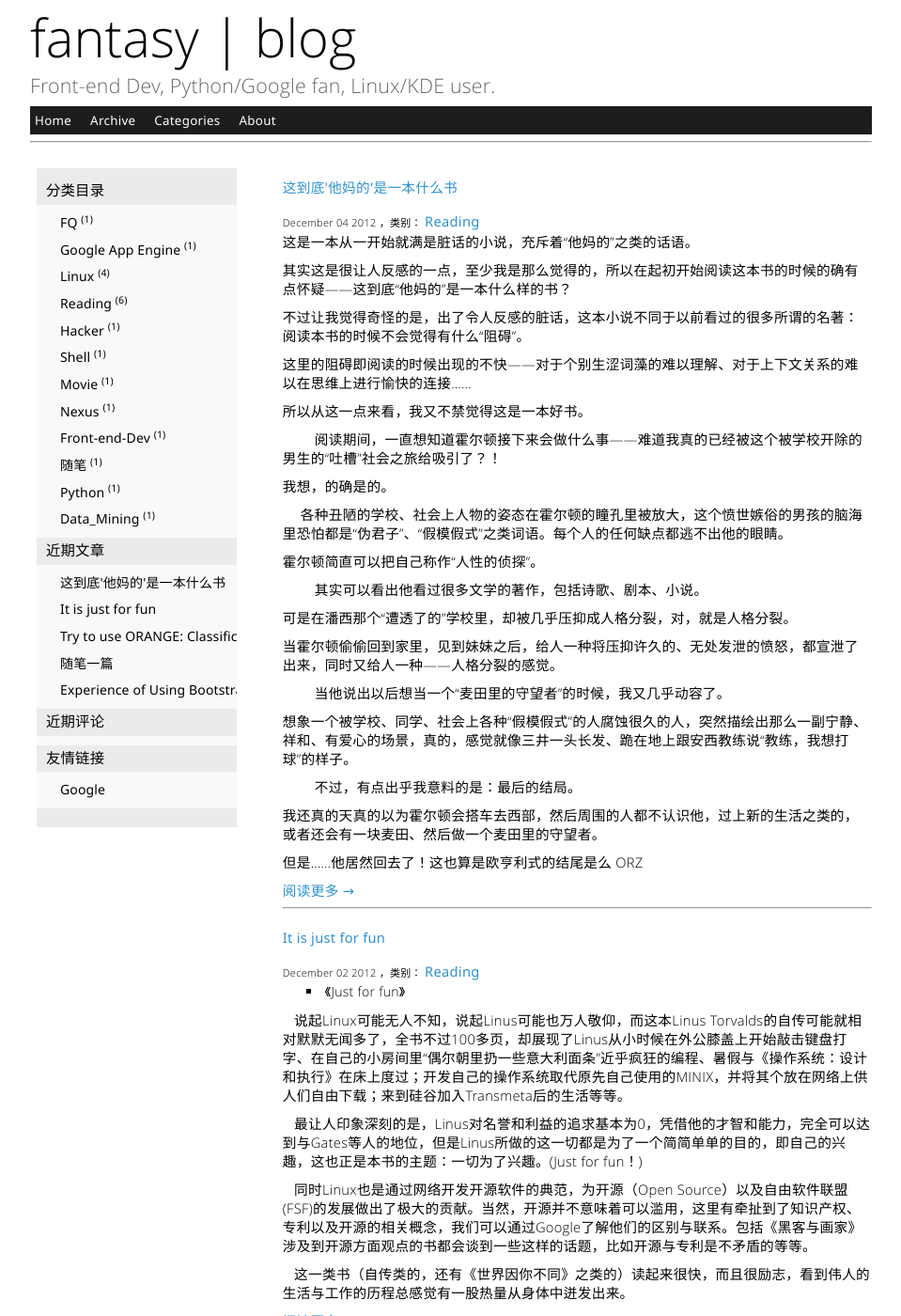
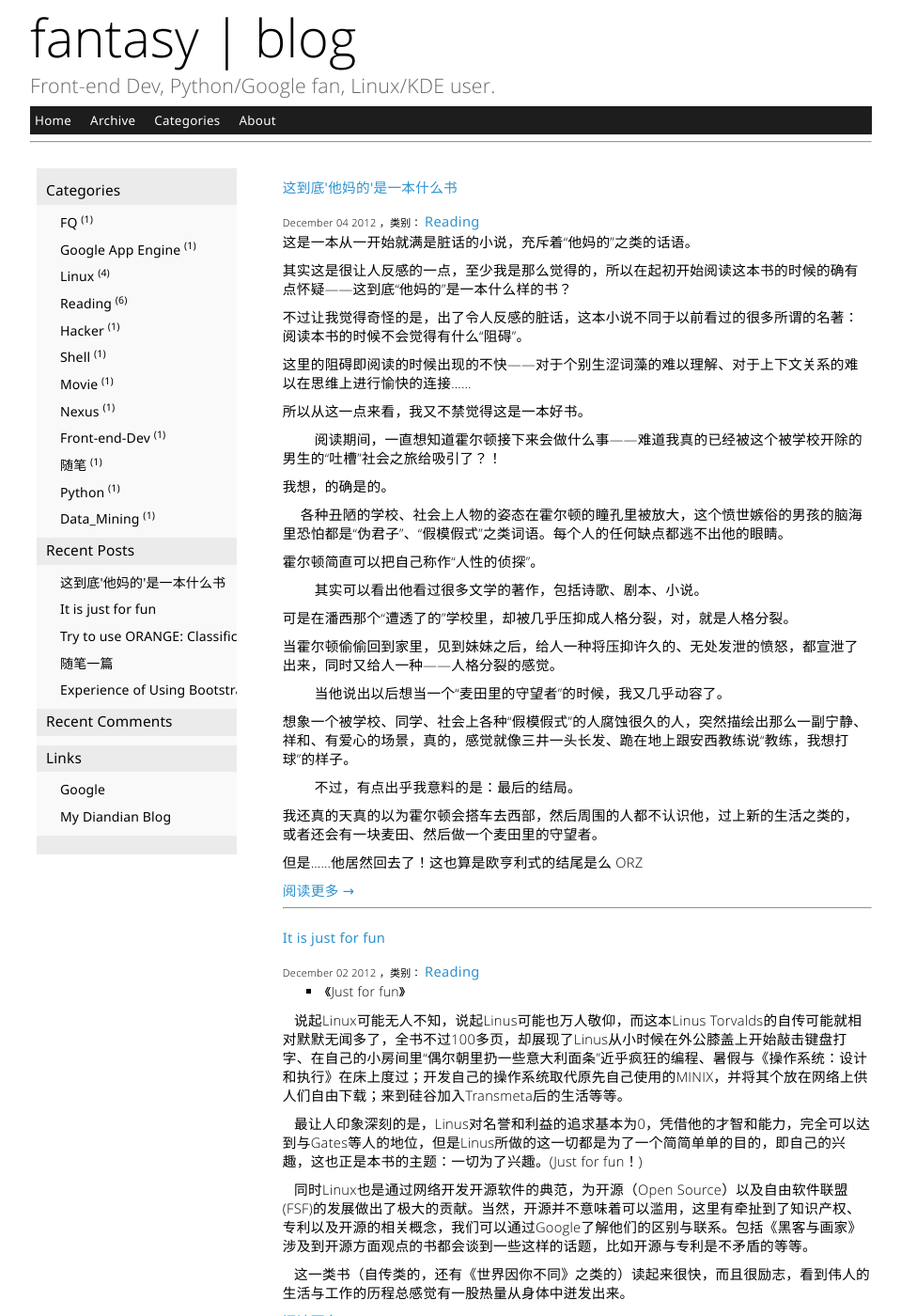
Before and after one commit to SFantasy/blog, a Jekyll site: the page built from index.html, in a window 1280 px wide and 1400 px high. Shown: the whole window at 94% size, without its empty margins (160-1119 px from the left). Built offline with Jekyll 4.4.1, drawn with Linux system fonts in a browser that asks for light colours; Markdown is read by kramdown in place of the engine named in the settings; the list of posts is cut into pages by our own code; comment, search, counter and statistics services are not loaded.

Commit message:
Add a link to my Diandian Blog;

```diff
--- a/_includes/aside.md
+++ b/_includes/aside.md
@@ -2,7 +2,7 @@
 <div class="page-sidebar">
       <ul>
         <li>
-          <a>分类目录</a>
+          <a>Categories</a>
           <ul class="sub-menu light">
               {% for cat in site.categories %}
                 <li><a href="/categories.html#{{ cat[0] }}-ref" title="{{ cat[0] }}" rel="{{ cat[1].size }}">{{ cat[0] }} <sup>({{ cat[1].size }})</sup></a></li>
@@ -10,7 +10,7 @@
           </ul>
         </li>
         <li>
-          <a>近期文章</a>
+          <a>Recent Posts</a>
           <ul class="sub-menu light">
             {% for post in site.posts limit: 5 %}
               <li><a href="{{ post.url }}" title="{{ post.title }}">{{ post.title }}</a></li>
@@ -18,16 +18,17 @@
           </ul>
         </li>
         <li>
-          <a>近期评论</a>
+          <a>Recent Comments</a>
           <ul class="sub-menu light">
             <script type="text/javascript" src="http://027.disqus.com/recent_comments_widget.js?num_items=5&hide_avatars=0&avatar_size=32&excerpt_length=50">
             </script>
           </ul>
         </li>
         <li>
-          <a>友情链接</a>
+          <a>Links</a>
           <ul class="sub-menu light">
             <li><a href="http://www.google.com">Google</a></li>
+            <li><a href="http://fantasy00.diandian.com">My Diandian Blog</a></li>
           </ul>
         </li>
       </ul>
```
